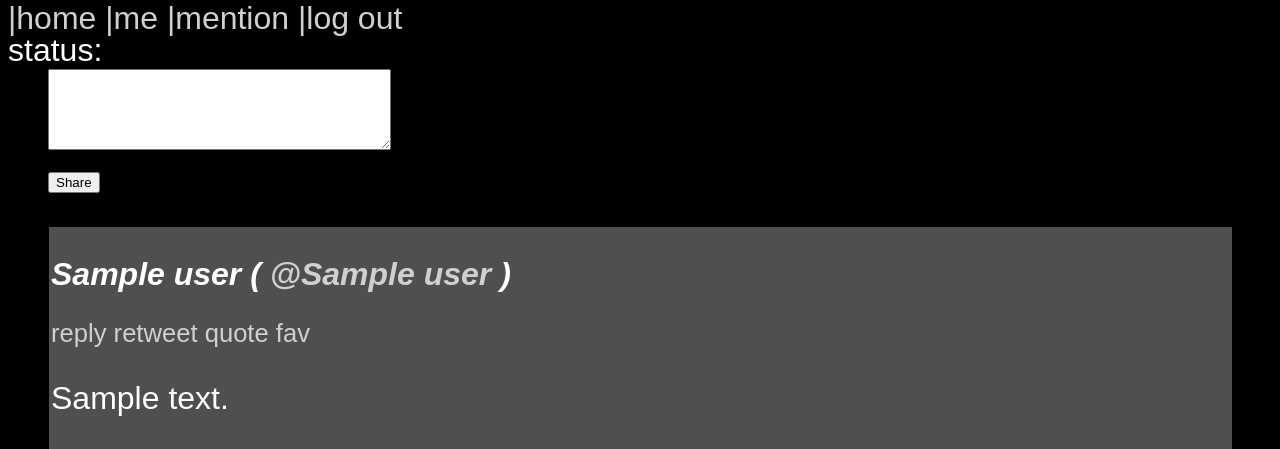
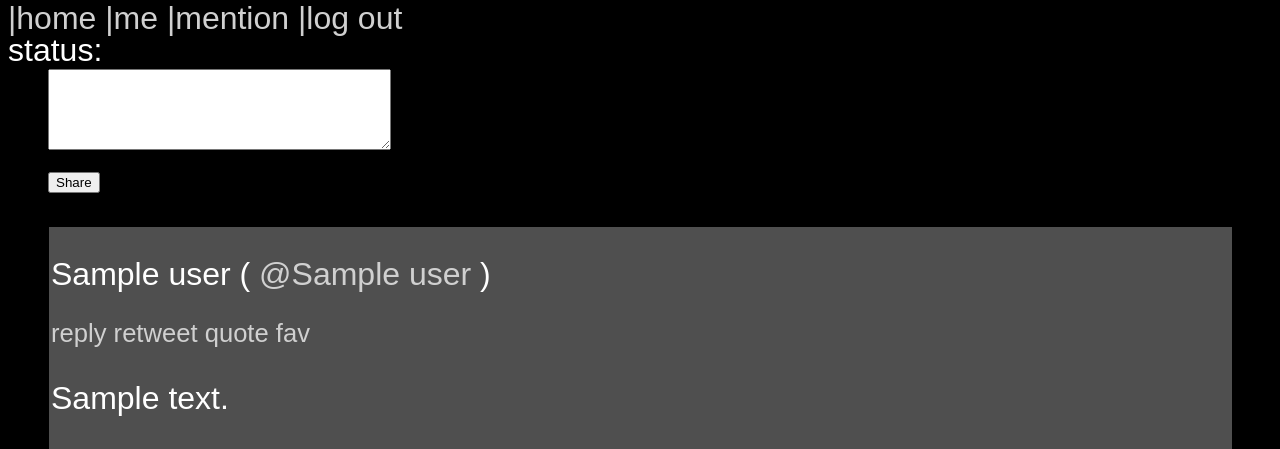
Before and after one commit to Chimelta/Kagami, a Flask app: template kagami/templates/send.html in a window 1280 px wide. Shown: the top 449 px of the page. Run offline with Flask 2, Linux system fonts and the light colour scheme; the visitor is signed in with stand-in values (Sample User, id 1); the template is opened without the code that fills it: most values are stand-ins (such as "Sample title", 1, 10 or a date in 2020); parts of the project's set-up code (start-up, migrations or seed data) failed here and were passed over.

Commit message:
h2 update

```diff
--- a/kagami/static/style.css
+++ b/kagami/static/style.css
@@ -1,6 +1,6 @@
 h2{
  font-size: 1.0em;
- font-style:Italic;
+ font-weight:normal;
 }
 
  .start{
```
